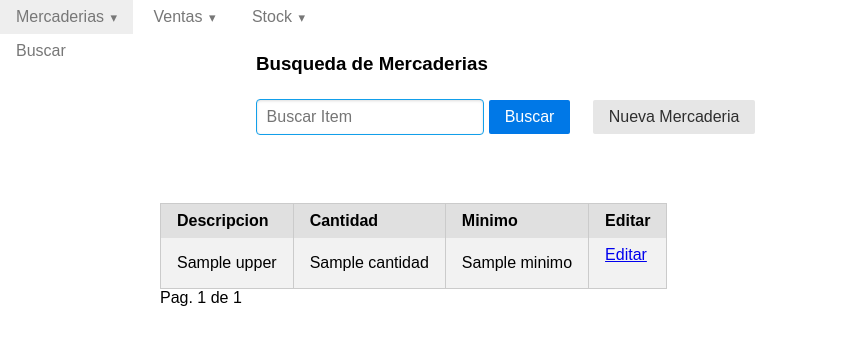
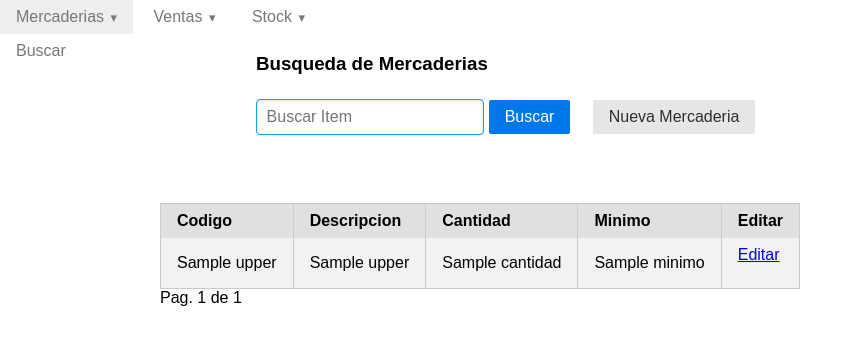
Before and after one commit to baroam0/repuestosmarcos, a Django app: template templates/mercaderias/listadomercaderias.html in a window 1280 px wide. Shown: the top 345 px of the page, without its empty margins (0-863 px from the left). Run offline with Django 3.2, Linux system fonts and the light colour scheme; the template is opened without the code that fills it: most values are stand-ins (such as "Sample title", 1, 10 or a date in 2020); some libraries are stand-ins or nearby versions.

Commit message:
Se agrega campo codigo en el listado de mercaderias

```diff
--- a/templates/mercaderias/listadomercaderias.html
+++ b/templates/mercaderias/listadomercaderias.html
@@ -50,6 +50,7 @@
             <table class="pure-table pure-table-striped ">
                 <thead>
                     <tr>
+                        <th>Codigo</th>
                         <th>Descripcion</th>
                         <th>Cantidad</th>
                         <th>Minimo</th>
@@ -59,6 +60,7 @@
                 <tbody>
                     {% for resultado in resultados %}
                         <tr>
+                            <td>{{resultado.codigo.upper }}</td>
                             <td>{{resultado.descripcion.upper }}</td>
                             <td>{{resultado.cantidad }}</td>
                             <td>{{resultado.minimo }}</td>
```
